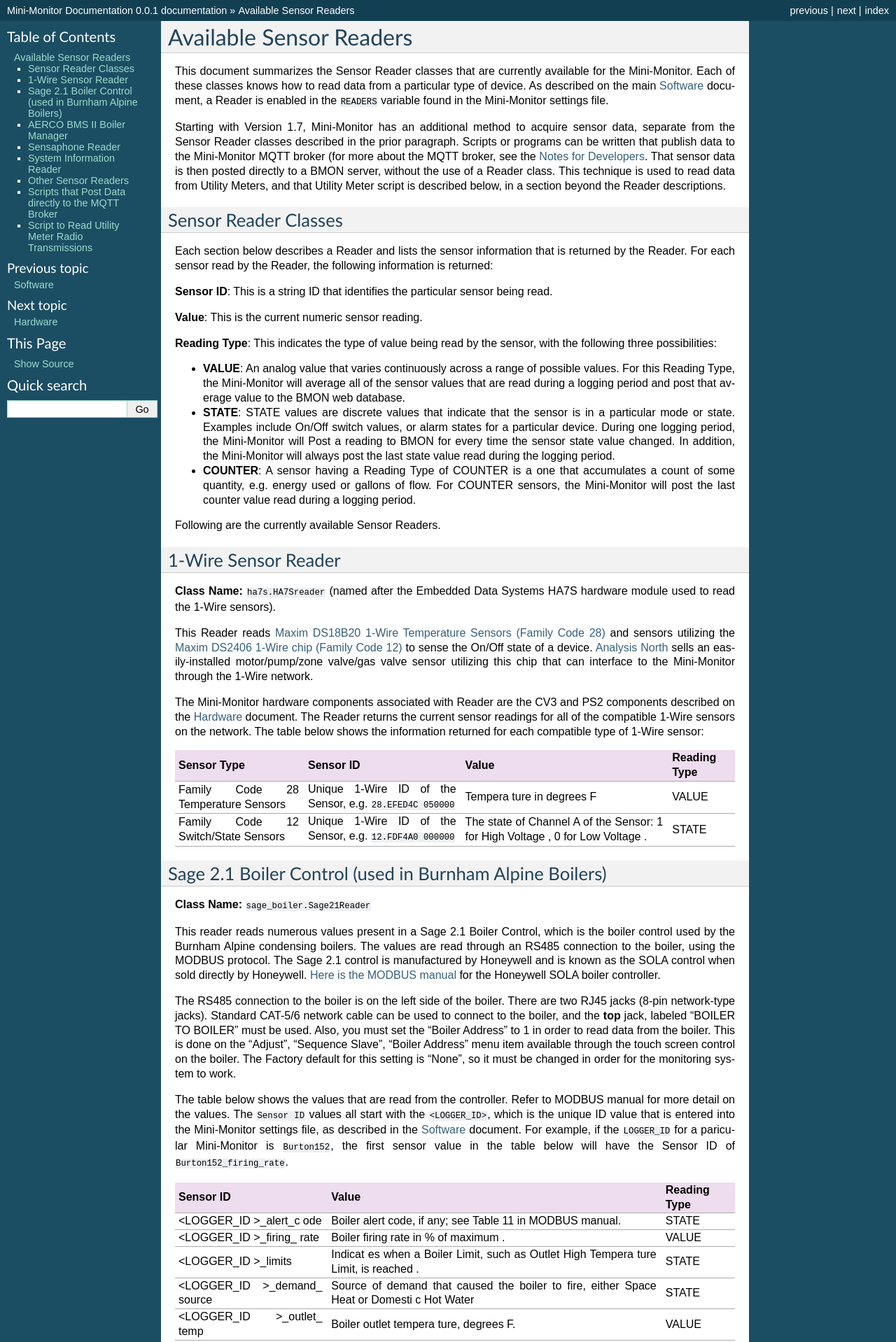
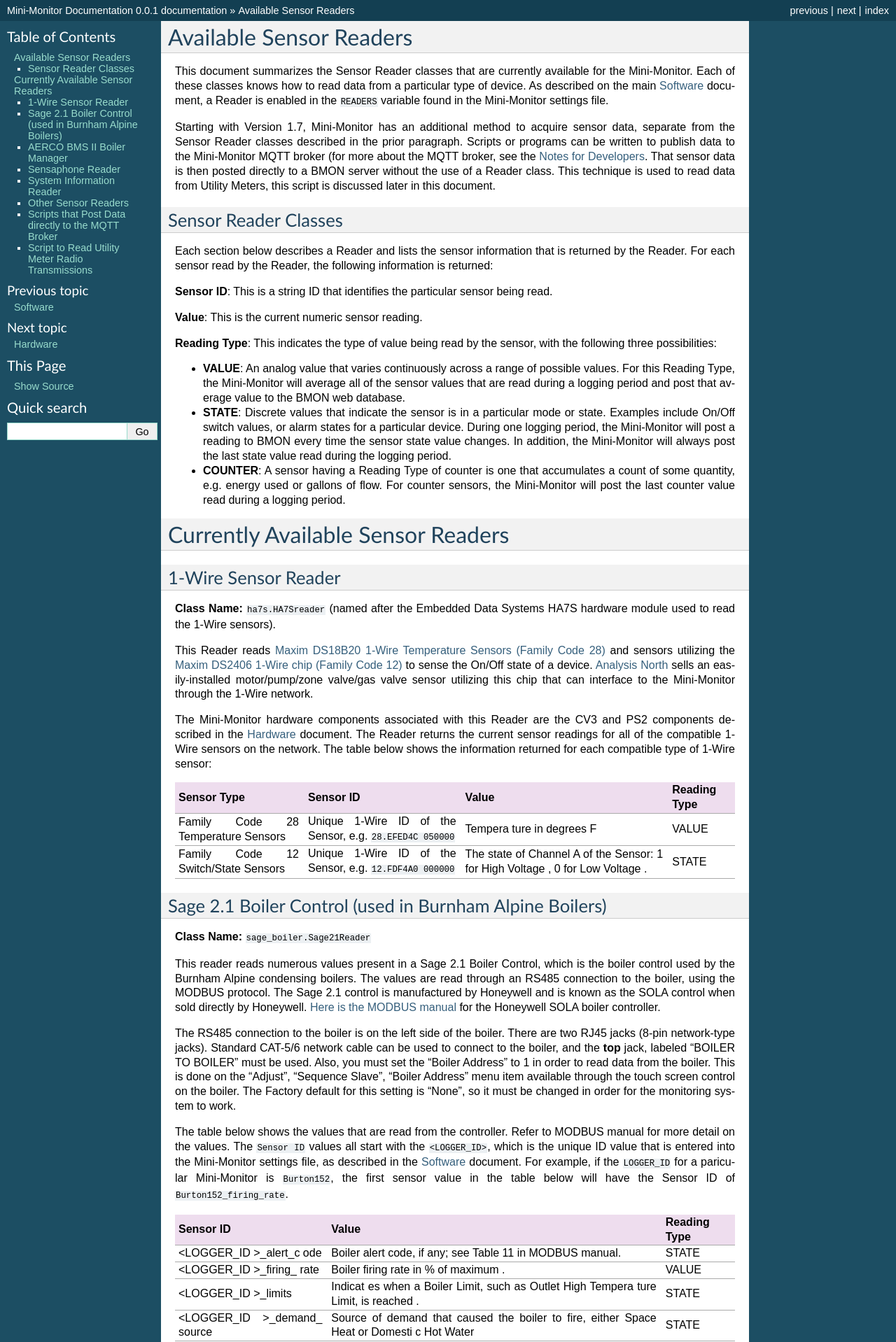
Before and after one commit to alanmitchell/mini-monitor, a Sphinx documentation site: the page built from docs/source/available-sensor-readers.rst, in a window 1280 px wide. Shown: the top 1918 px of the page at 70% size. Built offline with Sphinx 7.4.7, drawn with Linux system fonts in a browser that asks for light colours.

Commit message:
updating conf.py, adding some css etc.

```diff
--- /dev/null
+++ b/docs/source/_static/theme_overrides.css
@@ -0,0 +1,20 @@
+/* override table width restrictions */
+@media screen and (min-width: 767px) {
+
+   .wy-table-responsive table td {
+      /* !important prevents the common CSS stylesheets from overriding
+         this as on RTD they are loaded after this stylesheet */
+      white-space: normal !important;
+   }
+
+   .wy-table-responsive {
+      overflow: visible !important;
+   }
+}
+
+.wy-menu-vertical li code, .wy-menu-vertical li .rst-content tt, .rst-content .wy-menu-vertical li tt {
+font-family: "Lato","proxima-nova","Helvetica Neue",Arial,sans-serif !important;
+line-height: 18px !important;
+font-size: inherit !important;
+position: relative !important;
+}
--- a/docs/source/available-sensor-readers.rst
+++ b/docs/source/available-sensor-readers.rst
@@ -12,13 +12,12 @@
 
 Starting with Version 1.7, Mini-Monitor has an additional method to
 acquire sensor data, separate from the Sensor Reader classes described
-in the prior paragraph. Scripts or programs can be written that publish
+in the prior paragraph. Scripts or programs can be written to publish
 data to the Mini-Monitor MQTT broker (for more about the MQTT broker,
 see the :ref:`Notes for Developers <developers>`. That sensor data is then
-posted directly to a BMON server, without the use of a Reader class.
-This technique is used to read data from Utility Meters, and that
-Utility Meter script is described below, in a section beyond the Reader
-descriptions.
+posted directly to a BMON server without the use of a Reader class.
+This technique is used to read data from Utility Meters, this script
+is discussed later in this document.
 
 Sensor Reader Classes
 ---------------------
@@ -39,19 +38,20 @@
    possible values. For this Reading Type, the Mini-Monitor will average
    all of the sensor values that are read during a logging period and
    post that average value to the BMON web database.
-*  **STATE**: STATE values are discrete values that indicate that the
+*  **STATE**: Discrete values that indicate the
    sensor is in a particular mode or state. Examples include On/Off
    switch values, or alarm states for a particular device. During one
-   logging period, the Mini-Monitor will Post a reading to BMON for
-   every time the sensor state value changed. In addition, the
+   logging period, the Mini-Monitor will post a reading to BMON
+   every time the sensor state value changes. In addition, the
    Mini-Monitor will always post the last state value read during the
    logging period.
-*  **COUNTER**: A sensor having a Reading Type of COUNTER is a one that
+*  **COUNTER**: A sensor having a Reading Type of counter is one that
    accumulates a count of some quantity, e.g. energy used or gallons of
-   flow. For COUNTER sensors, the Mini-Monitor will post the last
+   flow. For counter sensors, the Mini-Monitor will post the last
    counter value read during a logging period.
 
-Following are the currently available Sensor Readers.
+Currently Available Sensor Readers
+==================================
 
 1-Wire Sensor Reader
 --------------------
@@ -63,8 +63,8 @@
 to sense the On/Off state of a device. `Analysis North <http://analysisnorth.com>`_ sells an easily-installed
 motor/pump/zone valve/gas valve sensor utilizing this chip that can interface to the Mini-Monitor through the 1-Wire network.
 
-The Mini-Monitor hardware components associated with Reader are the CV3
-and PS2 components described on the :ref:`hardware` document. The Reader
+The Mini-Monitor hardware components associated with this Reader are the CV3
+and PS2 components described in the :ref:`hardware` document. The Reader
 returns the current sensor readings for all of the compatible 1-Wire
 sensors on the network. The table below shows the information returned
 for each compatible type of 1-Wire sensor:
--- a/docs/source/conf.py
+++ b/docs/source/conf.py
@@ -96,6 +96,8 @@
 # so a file named "default.css" will overwrite the builtin "default.css".
 html_static_path = ['_static']
 
+def setup(app):
+	app.add_stylesheet("theme_overrides.css")
 
 # -- Options for HTMLHelp output ------------------------------------------
 
```
